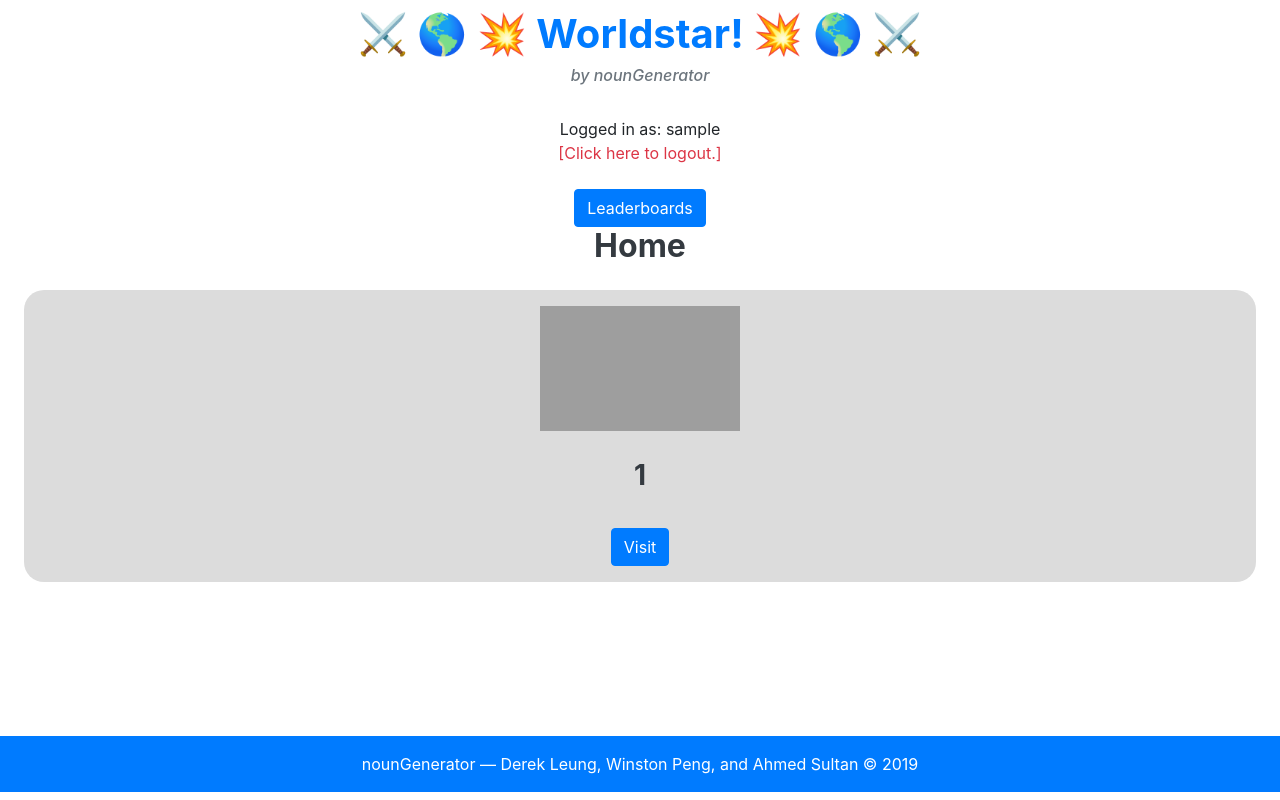
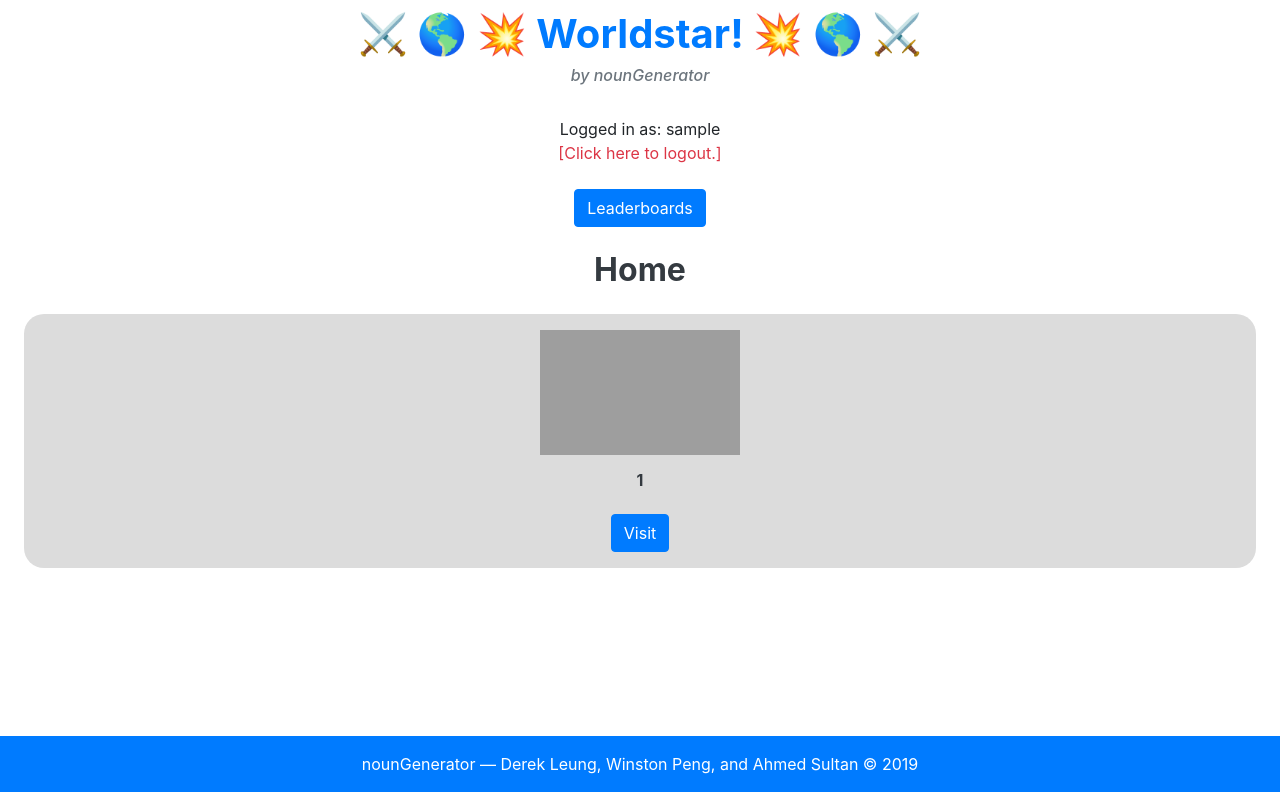
Before and after one commit to CreativePenguin/nounGenerator, a Flask app: template templates/home.html in a window 1280 px wide. Run offline with Flask 2, Linux system fonts and the light colour scheme; the template is opened without the code that fills it: most values are stand-ins (such as "Sample title", 1, 10 or a date in 2020); some libraries are stand-ins or nearby versions; grey boxes are pictures that could not be loaded.

Commit message:
edited home page to be less variableE

```diff
--- a/templates/home.html
+++ b/templates/home.html
@@ -5,13 +5,14 @@
      <a style="align-content: center; vertical-align: bottom; text-align: center;" class="btn btn-primary"
           href="/leaderboards">Leaderboards</a>
 </div>
+<br>
 <h2 class="text-dark" style="text-align: center; padding: 0; font-weight: bold;">Home</h2>
 <div style="margin: 1em;" class="d-flex bd-highlight">
     <!--Shows all of the random countries from api. Displays, flag and name in card-->
      {% for selection in array %}
           <div class="flex-fill" style="text-align: center; display: block; background-color: gainsboro; border-radius: 20px; margin: 0.5em; padding: 1em;">
                <img src="{{ selection[2] }}" style="width: 200px; height: 125px; align-content: center; margin-left: auto; margin-right: auto; display: block;">
-               <h3 class="text-dark" style="text-align: center; font-weight: bold; padding: 1em;">{{selection[0]}}</h3>
+               <h6 class="text-dark" style="text-align: center; font-weight: bold; padding: 1em;">{{selection[0]}}</h3>
                <a style="align-content: center; vertical-align: bottom;" class="btn btn-primary" href="/country/{{ selection[0] }}">Visit</a>
           </div>
      {% endfor %}
```
